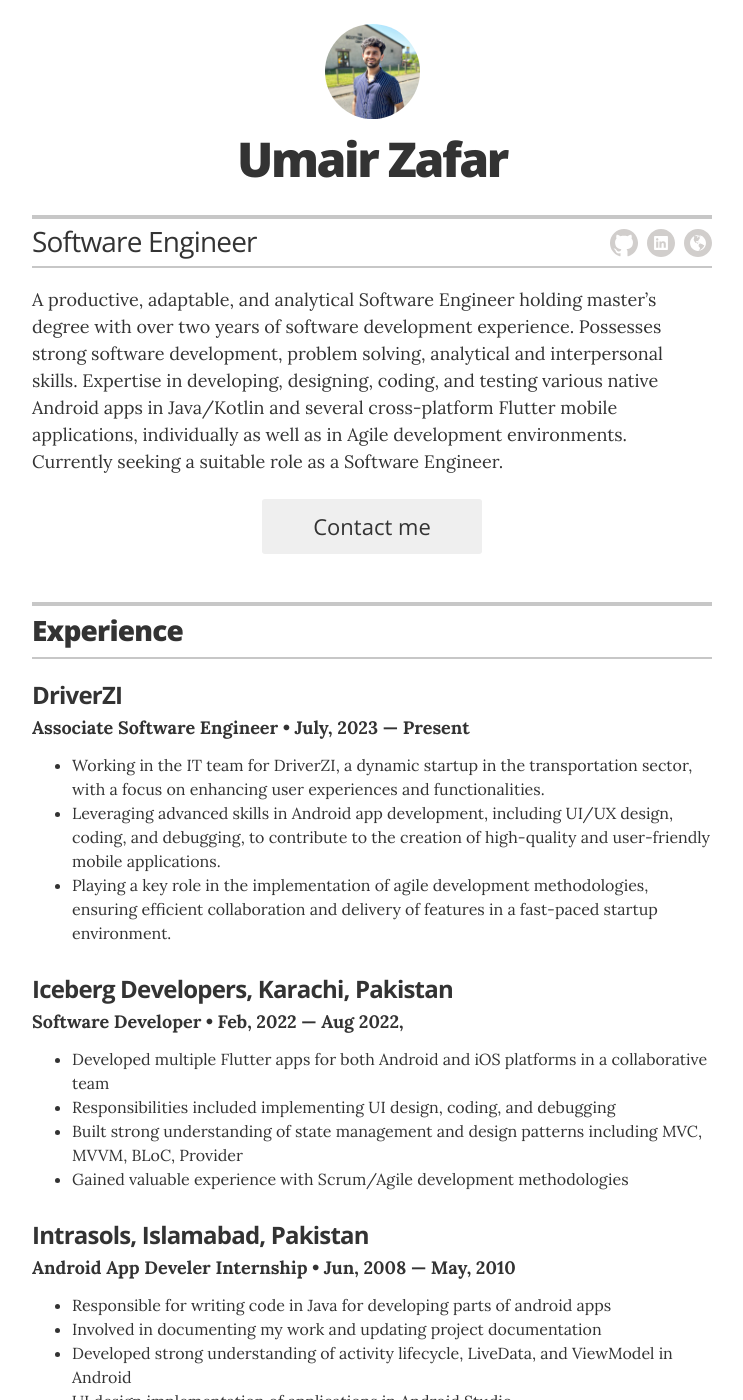
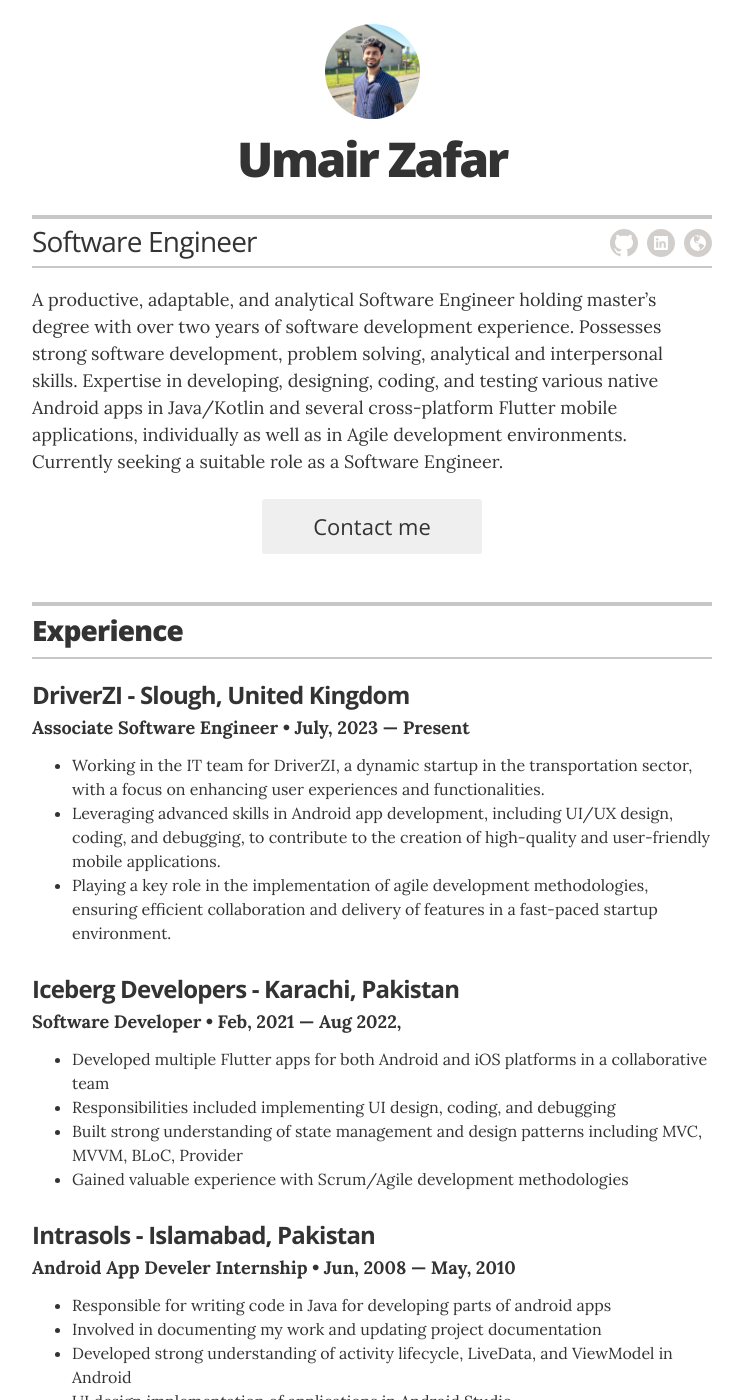
Before and after one commit to umairzafar7152/resume, a Jekyll site: the page built from index.html, in a window 1280 px wide and 1400 px high. Shown: the whole window, without its empty margins (268-1011 px from the left). Built offline with Jekyll 4.4.1, drawn with Linux system fonts in a browser that asks for light colours.

Commit message:
changed skills and experience

```diff
--- a/_data/experience.yml
+++ b/_data/experience.yml
@@ -1,20 +1,20 @@
 # Jobs
 
 # Director of Digital Stratgy
-- company: DriverZI
+- company: DriverZI - Slough, United Kingdom
   position: Associate Software Engineer
   duration: July, 2023 &mdash; Present
   summary: <ul class="resume-item-list"><li>Working in the IT team for DriverZI, a dynamic startup in the transportation sector, with a focus on enhancing user experiences and functionalities.</li><li>Leveraging advanced skills in Android app development, including UI/UX design, coding, and debugging, to contribute to the creation of high-quality and user-friendly mobile applications.</li><li>Playing a key role in the implementation of agile development methodologies, ensuring efficient collaboration and delivery of features in a fast-paced startup environment.</li></ul>
 
 # VP of Global Communications
-- company: Iceberg Developers, Karachi, Pakistan
+- company: Iceberg Developers - Karachi, Pakistan
   position: Software Developer
-  duration: Feb, 2022 &mdash; Aug 2022,
+  duration: Feb, 2021 &mdash; Aug 2022,
   summary: <ul class="resume-item-list"><li>Developed multiple Flutter apps for both Android and iOS platforms in a collaborative team</li><li>Responsibilities included implementing UI design, coding, and debugging</li><li>Built strong understanding of state management and design patterns including MVC, MVVM, BLoC, Provider</li><li>Gained valuable experience with Scrum/Agile development methodologies</li></ul>
 
 
 # Communications Coordinator
-- company: Intrasols, Islamabad, Pakistan
+- company: Intrasols - Islamabad, Pakistan
   position: Android App Develer Internship
   duration:   Jun, 2008  &mdash; May, 2010
   summary: <ul class="resume-item-list"><li>Responsible for writing code in Java for developing parts of android apps</li><li>Involved in documenting my work and updating project documentation</li><li>Developed strong understanding of activity lifecycle, LiveData, and ViewModel in Android</li><li>UI design implementation of applications in Android Studio</li></ul>
```
Also changed, not shown: _data/skills.yml (line endings or trailing spaces).
